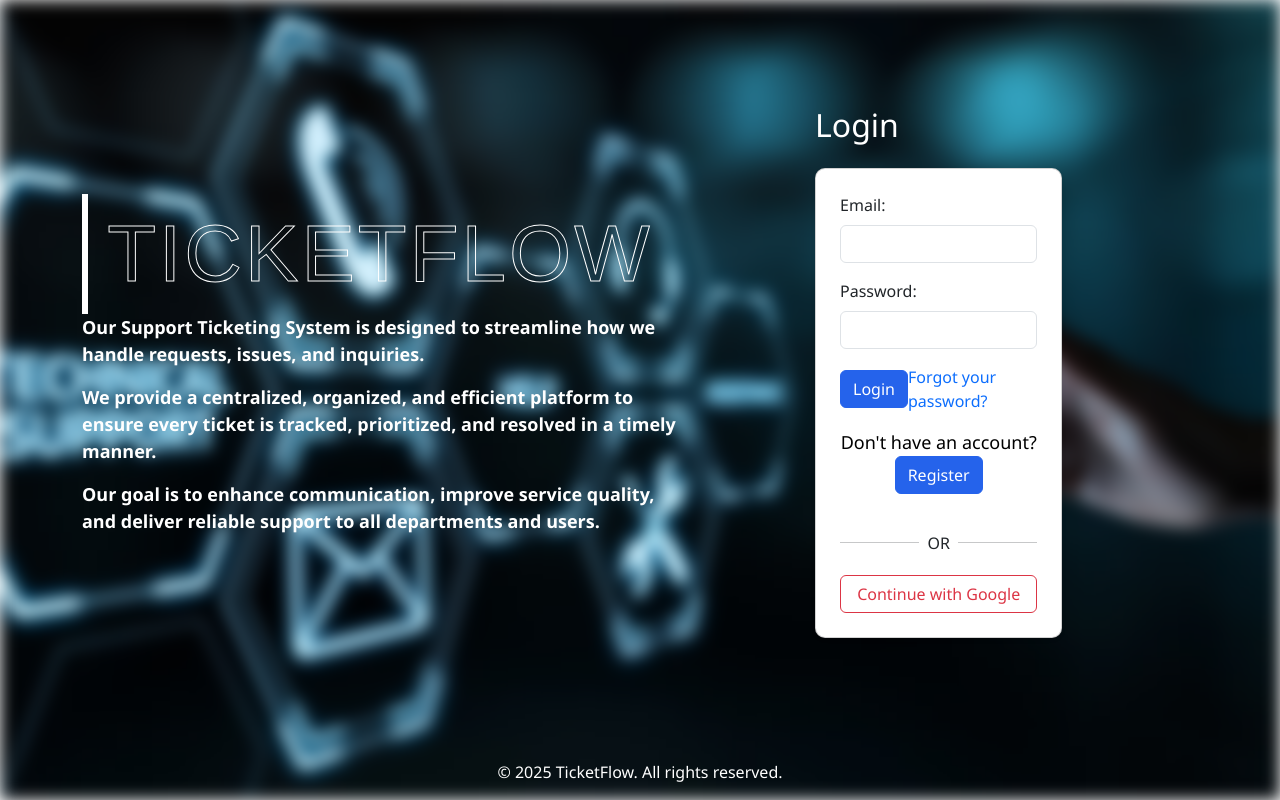
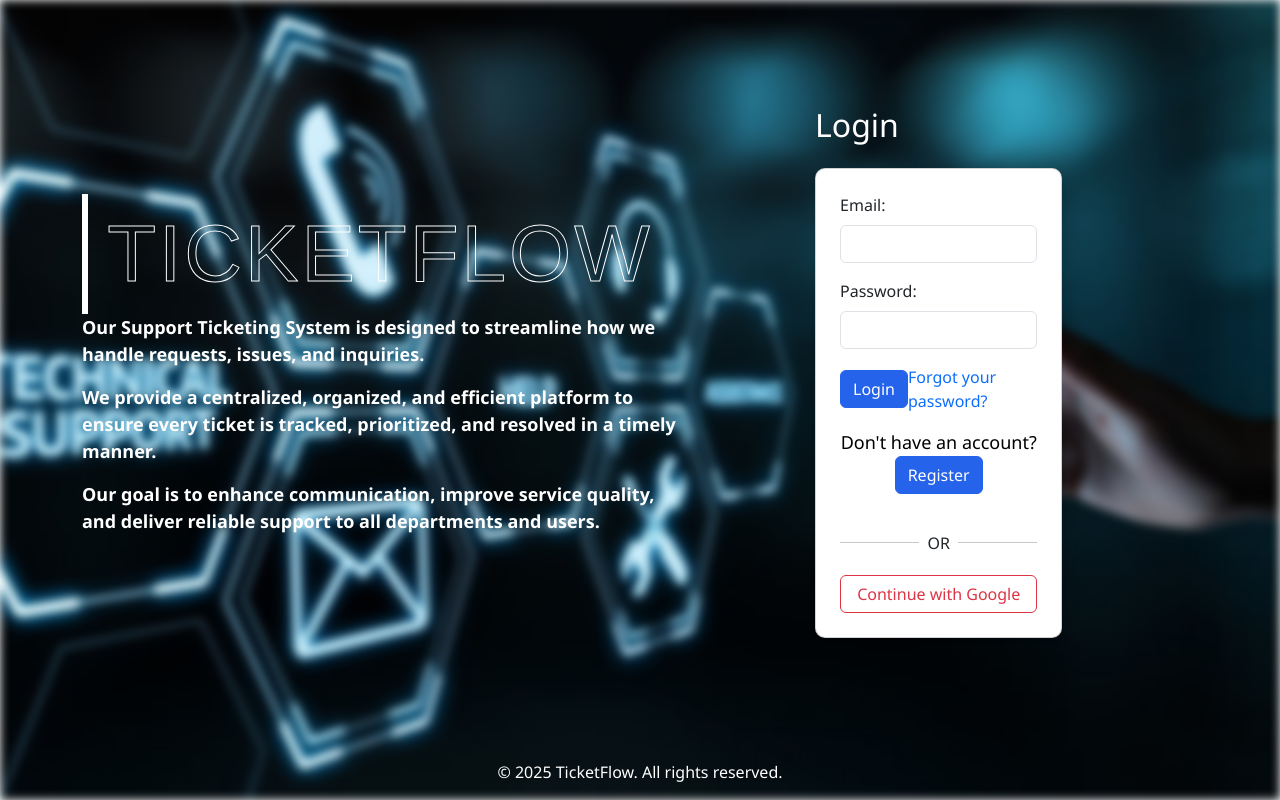
Before and after one commit to DevAbdallahSi/Python-Project, a Django app: page /landing in a window 1280 px wide. Run offline with Django 5.2, Linux system fonts and the light colour scheme.

Commit message:
add filter

```diff
--- a/TicketFlow/app/static/css/login_register.css
+++ b/TicketFlow/app/static/css/login_register.css
@@ -27,7 +27,7 @@ body::before {
     height: 100%;
     background: url('/static/img/back.jpg') no-repeat center center fixed;
     background-size: cover;
-    filter: blur(8px); /* Adjust blur as needed */
+    filter: blur(5px); /* Adjust blur as needed */
     z-index: -1;
 }
 
```
